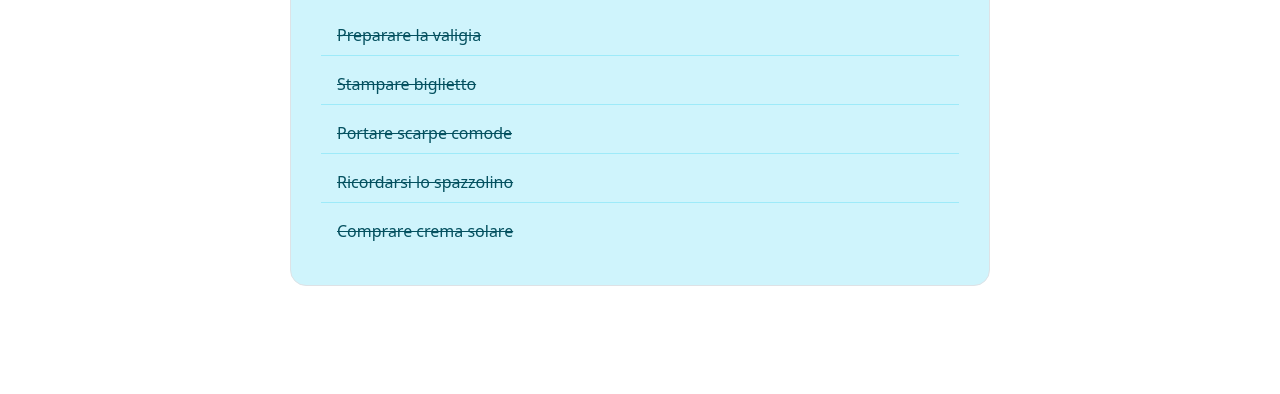
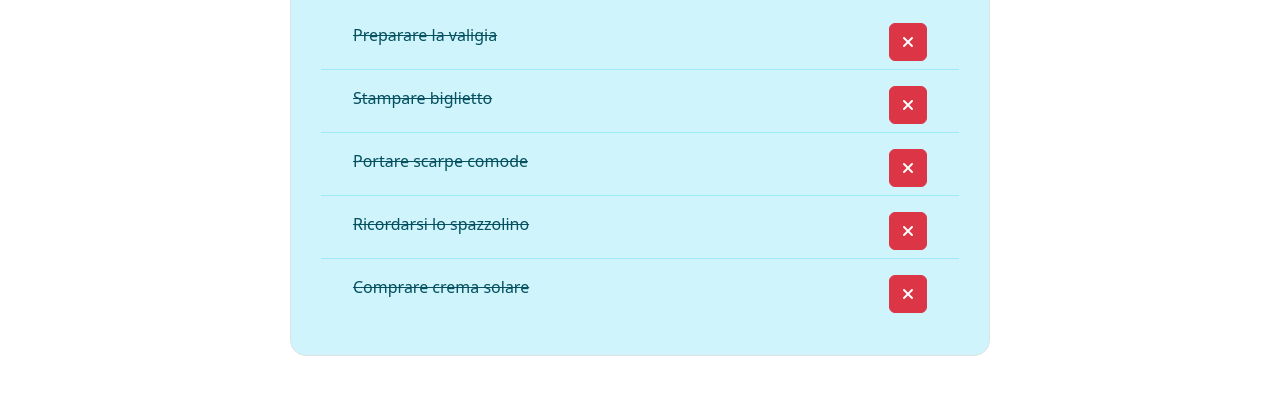
Before and after one commit to Gresdian/vue-todolist, a plain HTML site: page index.html in a window 1280 px wide. Shown: the part 276-670 px from the top of the page. Drawn offline with nearby package versions, Linux system fonts and the light colour scheme.

Commit message:
MILESTONE2 complete

```diff
--- a/css/style.css
+++ b/css/style.css
@@ -19,5 +19,5 @@ header{
 
 li{
     padding: 15px 0;
-    pointer-events: all;
+
 }
--- a/index.html
+++ b/index.html
@@ -30,10 +30,19 @@
                             <h1 class="text-center mb-3">Travelist</h1>
                             <ul class="list-unstyled list-group list-group-flush">
                                 <li class="list-group-item list-group-item-info my-1"
-                                v-for="(todo,index) in tasks"
-                                :key="index"
-                                :class="todo.done ? 'text-decoration-line-through' : ''"
-                                @click="toggleDone(index)">  {{ todo.text }}</li>
+                                   v-for="(todo,index) in tasks"
+                                   :key="index"
+                                   :class="todo.done ? 'text-decoration-line-through' : ''"
+                                   @click="toggleDone(index)">
+                                   <div class="d-flex justify-content-between px-3">
+                                       <span>
+                                           {{ todo.text }}
+                                       </span>
+                                       <div class="buttons">
+                                            <button class="btn btn-square btn-danger" @click="removeTodo(index)"><i class="fas fa-xmark"></i></button>
+                                       </div>
+                                   </div>
+                                </li>
                             </ul>
                         </div>
                     </div>
--- a/js/script.js
+++ b/js/script.js
@@ -30,6 +30,9 @@ createApp({
     methods:{
         toggleDone(index){
             this.tasks[index].done = !this.tasks[index].done;
+        },
+        removeTodo(index){
+            this.tasks.splice(index,1);
         }
     },
 }).mount('#app');
```
